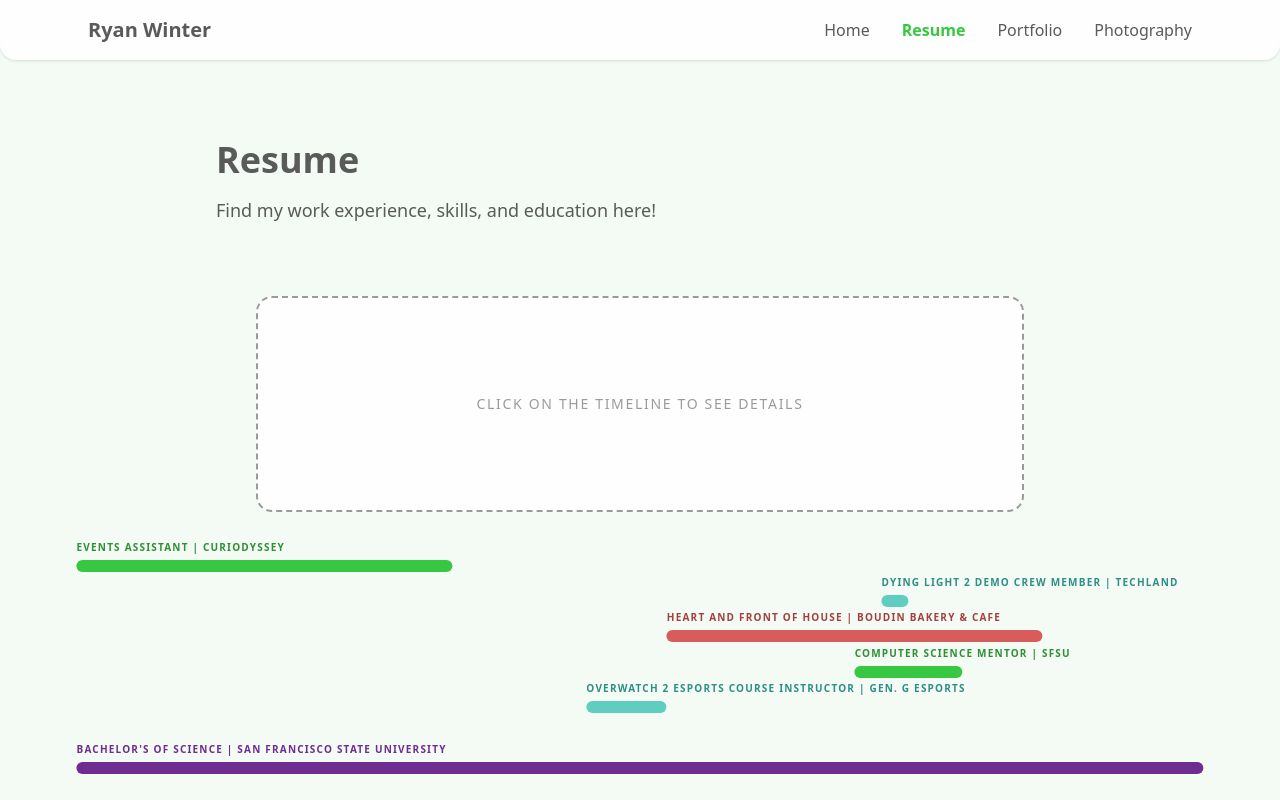
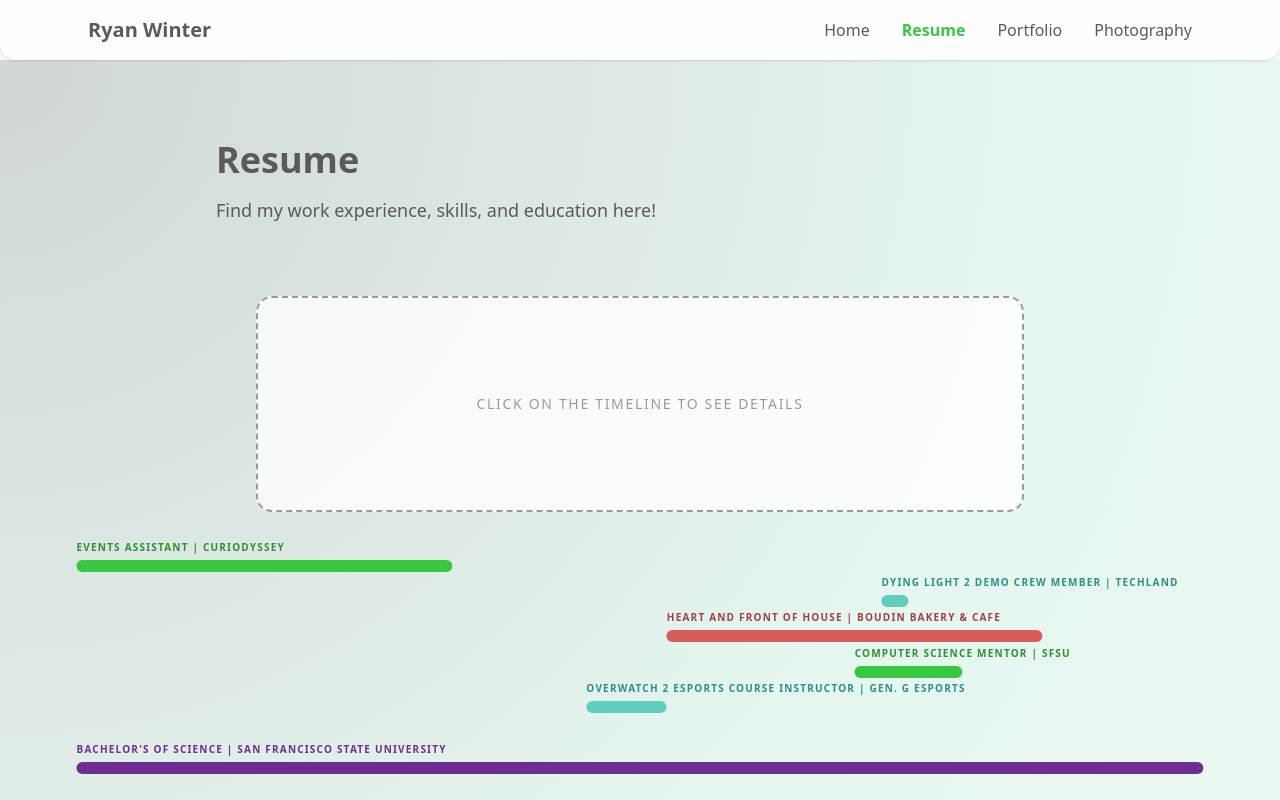
Before and after one commit to CodingCrocs/ryanwwinter-website, a Next.js app: page /resume in a window 1280 px wide. Shown: the top 800 px of the page. Built offline with nearby package versions, Linux system fonts and the light colour scheme; a web font is replaced by a local one.

Commit message:
tweaks and stuff

```diff
--- a/app/globals.css
+++ b/app/globals.css
@@ -39,3 +39,17 @@
     color: var(--color-secondary);
   }
 }
+
+@layer components {
+  .site-surface-gradient {
+    background-color: var(--color-surface);
+    background-image:
+      radial-gradient(
+        circle at top left,
+        color-mix(in srgb, var(--color-dark) 22%, var(--color-surface)) 0%,
+        color-mix(in srgb, var(--color-accent) 10%, var(--color-surface)) 18%,
+        var(--color-surface) 42%
+      );
+    background-repeat: no-repeat;
+  }
+}
--- a/app/page.tsx
+++ b/app/page.tsx
@@ -22,9 +22,9 @@ const socialLinks = [
 
 export default function Home() {
   return (
-    <div>
+    <div className="site-surface-gradient">
       {/* Hero Section */}
-      <section className="relative isolate overflow-hidden bg-neutral3">
+      <section className="relative isolate overflow-hidden">
         <div className="absolute inset-0 bg-[radial-gradient(circle_at_top_left,rgba(96,205,193,0.28),transparent_42%),linear-gradient(180deg,rgba(255,255,255,0.45),rgba(255,255,255,0))]" />
         <div className="relative z-10 mx-auto grid min-h-[34rem] max-w-6xl gap-10 px-6 py-16 md:px-10 md:py-20 lg:grid-cols-[minmax(0,1fr)_24rem] lg:items-center lg:px-16">
           <div className="max-w-2xl">
--- a/app/portfolio/page.tsx
+++ b/app/portfolio/page.tsx
@@ -60,7 +60,7 @@ function EventBulletList({ bullets }: { bullets: string[] }) {
 
 export default function PortfolioPage() {
   return (
-    <section className="py-20">
+    <section className="site-surface-gradient py-20">
       <div className="max-w-6xl mx-auto px-6">
         <h1 className="text-4xl font-bold mb-4">Portfolio</h1>
         <p className="text-neutral1 text-lg mb-12">{portfolioIntro}</p>
--- a/app/resume/page.tsx
+++ b/app/resume/page.tsx
@@ -439,7 +439,7 @@ export default function ResumePage() {
   }
 
   return (
-    <section className="py-20" onClickCapture={handleResumeSectionClick}>
+    <section className="site-surface-gradient py-20" onClickCapture={handleResumeSectionClick}>
       <div className="max-w-4xl mx-auto px-6">
         <h1 className="text-4xl font-bold mb-4">Resume</h1>
         <p className="text-neutral1 text-lg mb-12">{resumeIntro}</p>
```
